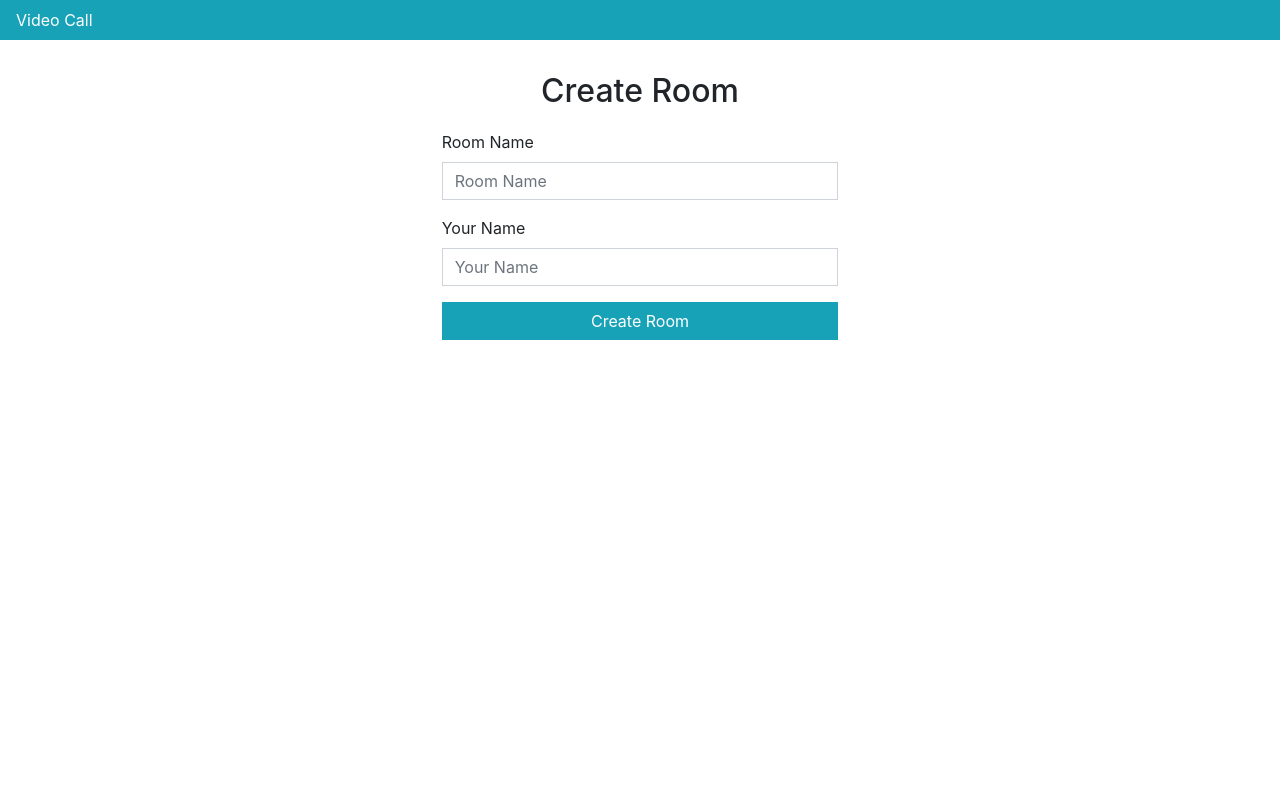
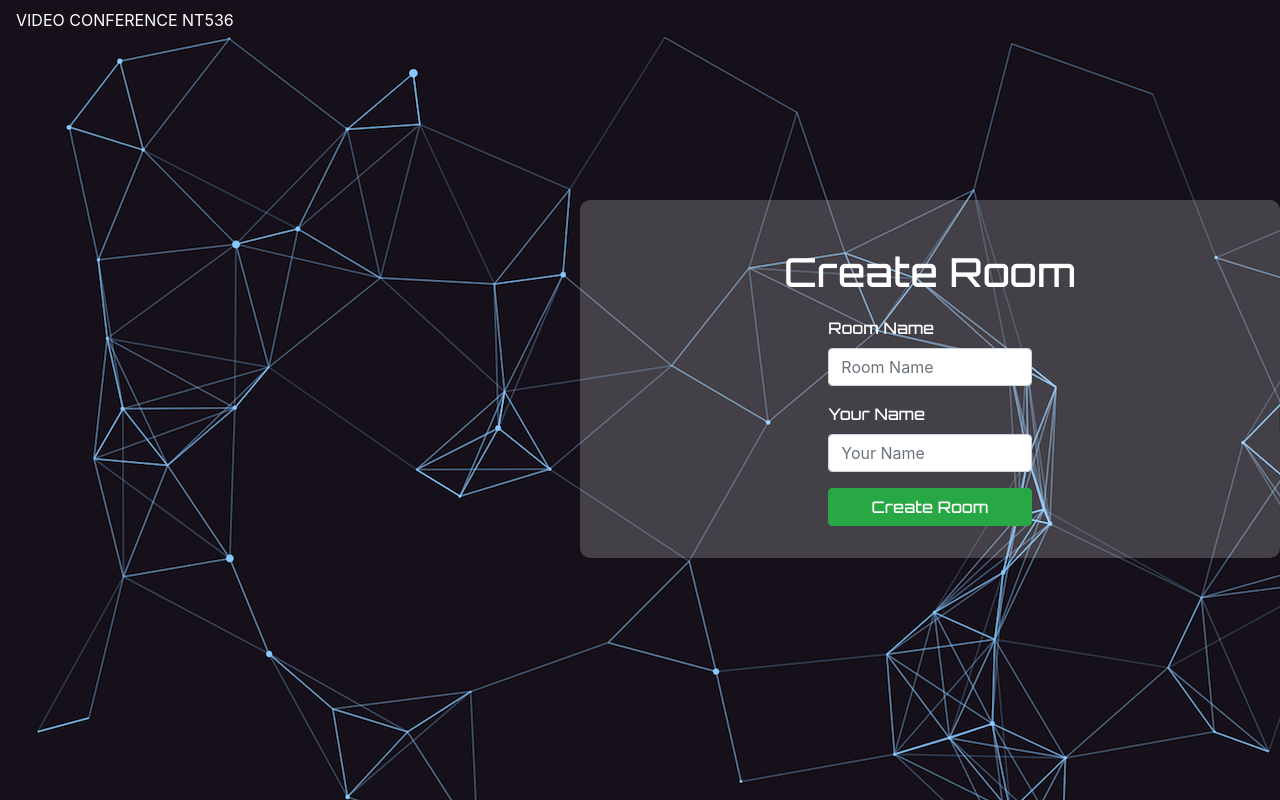
Before and after one commit to mienmien192/VidStreaming, a website: page index.html in a window 1280 px wide. Drawn offline with nearby package versions, Linux system fonts and the light colour scheme.

Commit message:
make it better

```diff
--- a/index.html
+++ b/index.html
@@ -1,18 +1,19 @@
 <!DOCTYPE html>
 <html>
+
 <head>
-        <title>Multi-User Video Call</title>
+    <title>Video Conference</title>
 
     <meta content="width=device-width, initial-scale=1" name="viewport" />
 
     <link rel="stylesheet" href="https://stackpath.bootstrapcdn.com/bootstrap/4.4.1/css/bootstrap.min.css" integrity="sha384-Vkoo8x4CGsO3+Hhxv8T/Q5PaXtkKtu6ug5TOeNV6gBiFeWPGFN9MuhOf23Q9Ifjh" crossorigin="anonymous">
     <link rel="stylesheet" href="https://use.fontawesome.com/releases/v5.7.2/css/all.css" integrity="sha384-fnmOCqbTlWIlj8LyTjo7mOUStjsKC4pOpQbqyi7RrhN7udi9RwhKkMHpvLbHG9Sr" crossorigin="anonymous">
     <link rel='stylesheet' href='assets/css/app.css' type="text/css">
-
+    <link rel="preconnect" href="https://fonts.googleapis.com">
+    <link rel="preconnect" href="https://fonts.gstatic.com" crossorigin>
+    <link href="https://fonts.googleapis.com/css2?family=Orbitron:wght@500&display=swap" rel="stylesheet">
     <script src='/socket.io/socket.io.js'></script>
-        <!-- <script type="module" src='assets/js/rtc.js'></script> -->
     <script type="module" src='assets/js/rtc.js'></script>
-        <!-- <script type="module" src='assets/js/events.js'></script> -->
     <script type="module" src='assets/js/events.js'></script>
     <script src="https://cdnjs.cloudflare.com/ajax/libs/webrtc-adapter/7.3.0/adapter.min.js" integrity="sha256-2qQheewaqnZlXJ3RJRghVUwD/3fD9HNqxh4C+zvgmF4=" crossorigin="anonymous"></script>
     <script src="https://cdnjs.cloudflare.com/ajax/libs/moment.js/2.24.0/moment.min.js"></script>
@@ -20,30 +21,8 @@
     <script src='https://cdn.rawgit.com/yahoo/xss-filters/master/dist/xss-filters.js'></script>
     <script src='assets/js/autolink.js'></script>
 </head>
-st
-    <body>
-        <div class="custom-modal" id='recording-options-modal'>
-            <div class="custom-modal-content">
-                <div class="row text-center">
-                    <div class="col-md-6 mb-2">
-                        <span class="record-option" id='record-video'>Record video</span>
-                    </div>
-                    <div class="col-md-6 mb-2">
-                        <span class="record-option" id='record-screen'>Record screen</span>
-                    </div>
-                </div>
-
-                <div class="row mt-3">
-                    <div class="col-md-12 text-center">
-                        <button class="btn btn-outline-danger" id='closeModal'>Close</button>
-                    </div>
-                </div>
-            </div>
-        </div>
-
-
-        <nav class="navbar fixed-top bg-info rounded-0 d-print-none">
-            <div class="text-white">Video Call</div>
+<nav class="navbar fixed-top bg-transparent rounded-0 d-print-none">
+    <div class="text-white">VIDEO CONFERENCE NT536</div>
 
     <div class="pull-right room-comm" hidden>
         <span class="text-white mr-5">
@@ -76,9 +55,31 @@ st
     </div>
 </nav>
 
-        <div class="container-fluid" id='room-create' hidden>
+<body style="background:url(assets/img/E810h.png)">
+    <div class="custom-modal" id='recording-options-modal'>
+        <div class="custom-modal-content">
+            <div class="row text-center">
+                <div class="col-md-6 mb-2">
+                    <span class="record-option" id='record-video'>Record video</span>
+                </div>
+                <div class="col-md-6 mb-2">
+                    <span class="record-option" id='record-screen'>Record screen</span>
+                </div>
+            </div>
+
+            <div class="row mt-3">
+                <div class="col-md-12 text-center">
+                    <button class="btn btn-outline-danger" id='closeModal'>Close</button>
+                </div>
+            </div>
+        </div>
+    </div>
+
+
+
+    <div class="container-fluid" id='room-create' hidden style="background: rgba(255, 255, 255, 0.2); width: 700px; float: right; margin-top: 200px; border-radius:10px ">
         <div class="row">
-                <div class="col-12 h2 mt-5 text-center">Create Room</div>
+            <div class="col-12 h1 mt-5 text-center text-white" style="font-family: 'Orbitron', sans-serif; ">Create Room</div>
         </div>
 
         <div class="row mt-2">
@@ -87,17 +88,17 @@ st
             </div>
 
             <div class="col-12 col-md-4 offset-md-4 mb-3">
-                    <label for="room-name">Room Name</label>
-                    <input type="text" id='room-name' class="form-control rounded-0" placeholder="Room Name">
+                <label for="room-name" class="text-white" style="font-family: 'Orbitron', sans-serif;">Room Name</label>
+                <input type="text" id='room-name' class="form-control rounded-3" placeholder="Room Name">
             </div>
 
             <div class="col-12 col-md-4 offset-md-4 mb-3">
-                    <label for="your-name">Your Name</label>
-                    <input type="text" id='your-name' class="form-control rounded-0" placeholder="Your Name">
+                <label for="your-name" class="text-white" style="font-family: 'Orbitron', sans-serif;">Your Name</label>
+                <input type="text" id='your-name' class="form-control rounded-1" placeholder="Your Name">
             </div>
 
             <div class="col-12 col-md-4 offset-md-4 mb-3">
-                    <button id='create-room' class="btn btn-block rounded-0 btn-info">Create Room</button>
+                <button id='create-room' class="btn btn-block rounded-1 btn-success" style="font-family: 'Orbitron', sans-serif;">Create Room</button>
             </div>
 
             <div class="col-12 col-md-4 offset-md-4 mb-3" id='room-created'></div>
@@ -108,7 +109,7 @@ st
 
     <div class="container-fluid" id='username-set' hidden>
         <div class="row">
-                <div class="col-12 h4 mt-5 text-center">Your Name</div>
+            <div class="col-12 h4 mt-5 text-center" style="font-family: 'Orbitron', sans-serif;">Your Name</div>
         </div>
 
         <div class="row mt-2">
@@ -117,12 +118,12 @@ st
             </div>
 
             <div class="col-12 col-md-4 offset-md-4 mb-3">
-                    <label for="username">Your Name</label>
-                    <input type="text" id='username' class="form-control rounded-0" placeholder="Your Name">
+                <label for="username" style="font-family: 'Orbitron', sans-serif;">Your Name</label>
+                <input type="text" id='username' class="form-control rounded-0" placeholder="Enter Ur Name">
             </div>
 
             <div class="col-12 col-md-4 offset-md-4 mb-3">
-                    <button id='enter-room' class="btn btn-block rounded-0 btn-info">Enter Room</button>
+                <button id='enter-room' class="btn btn-block rounded-0 btn-info" style="font-family: 'Orbitron', sans-serif;">Enter Room</button>
             </div>
         </div>
     </div>
@@ -153,4 +154,5 @@ st
         </div>
     </div>
 </body>
+
 </html>
```
Also changed, not shown: assets/img/E810h.png (added), assets/img/cv.jpeg (added). Lines whose indentation alone changed are shown as unchanged.
